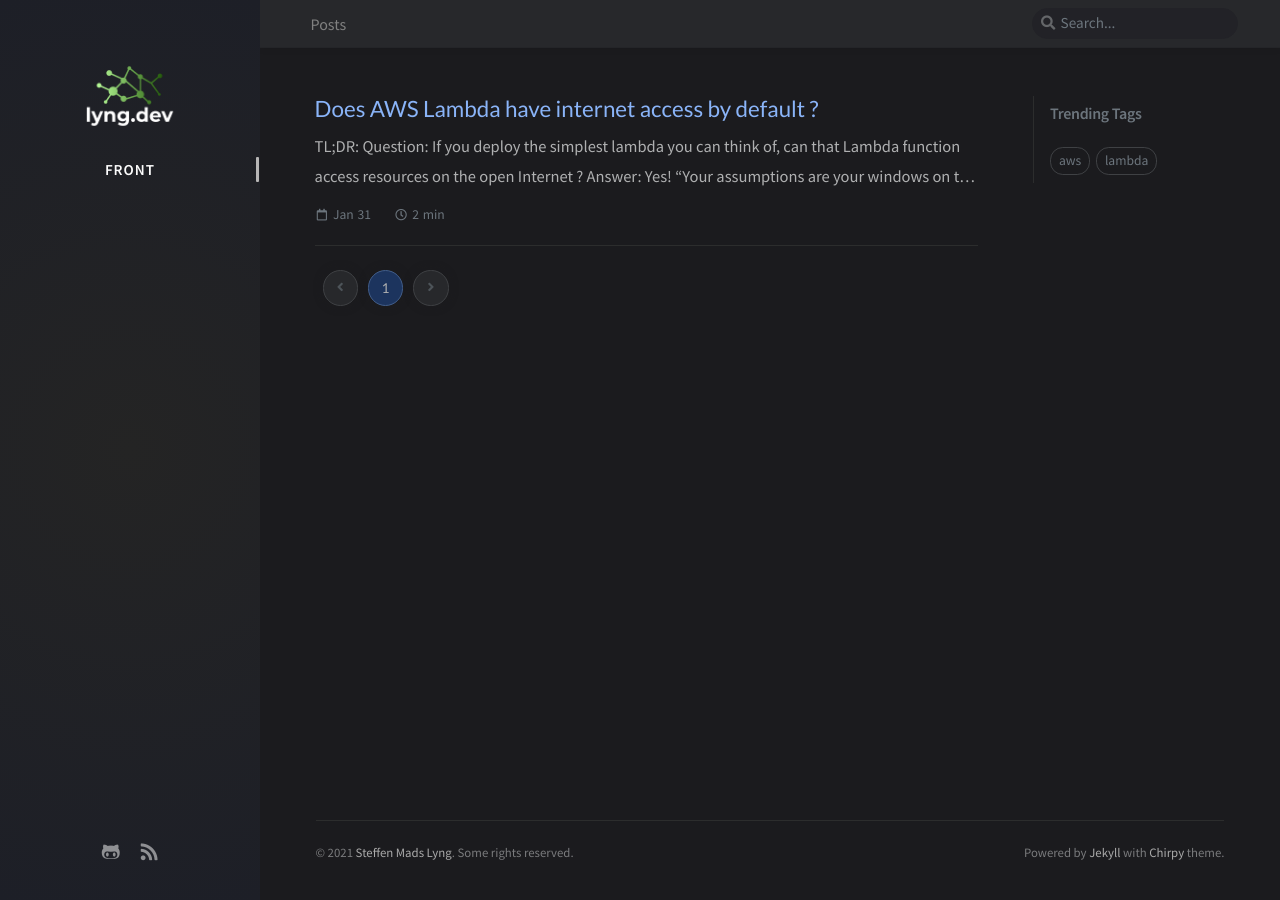
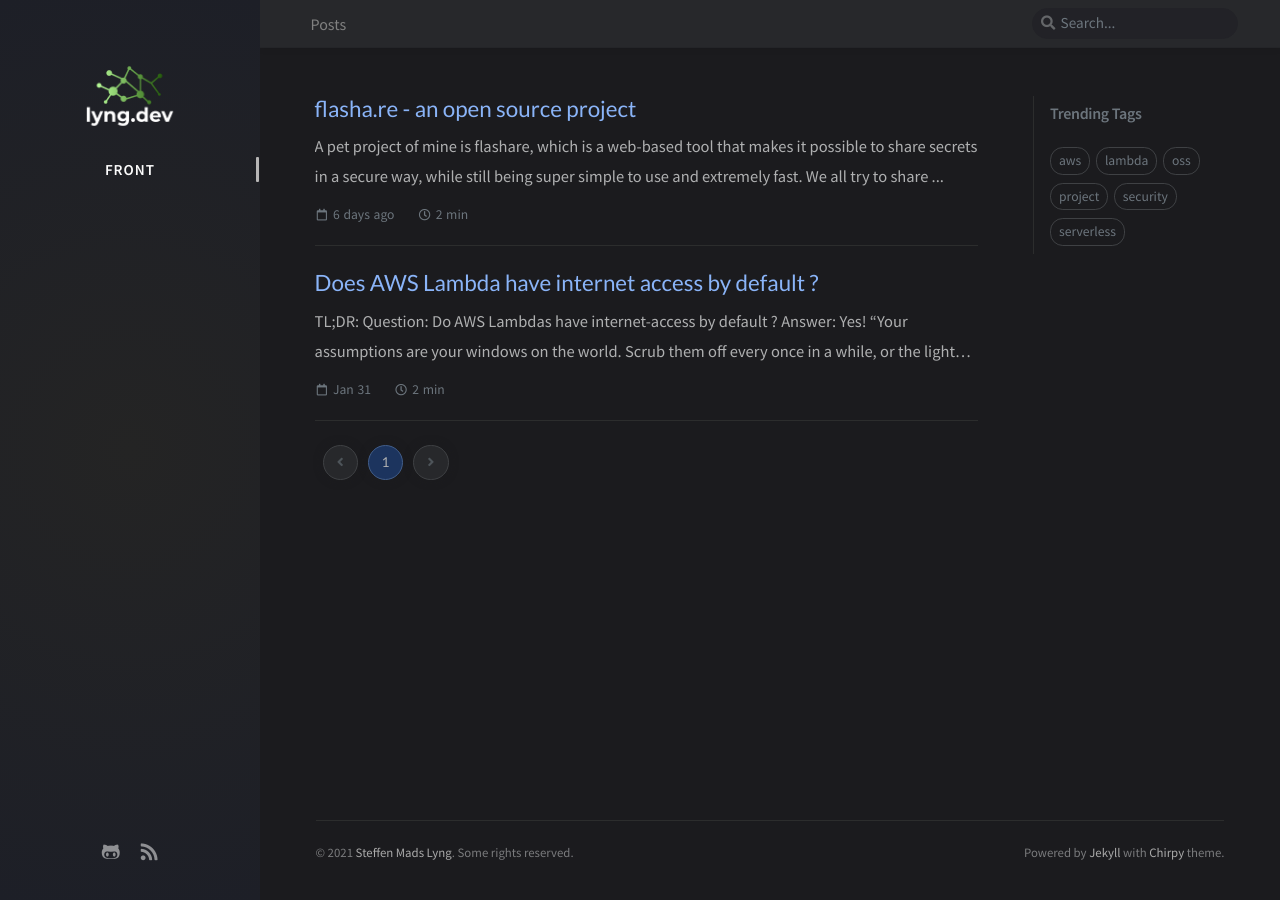
Before and after one commit to lyng-dev/lyng-dev.github.io, a Jekyll site: the page built from index.html, in a window 1280 px wide. Built offline with Jekyll 4.4.1, drawn with Linux system fonts in a browser that asks for light colours; nearby versions of some CDN libraries; the list of posts is cut into pages by our own code; comment, search, counter and statistics services are not loaded.

Commit message:
added post on flashare

```diff
--- a/_posts/2021-01-31-aws-lambda-and-accessing-the-internet.md
+++ b/_posts/2021-01-31-aws-lambda-and-accessing-the-internet.md
@@ -1,24 +1,24 @@
 ---
 title: Does AWS Lambda have internet access by default ?
 date: 2021-01-31 19:47:02 +0100
-categories: [Amazon Webservice, Networking]
-tags: [aws, lambda]
+categories: [Amazon Webservices, Networking, Serverless]
+tags: [aws, lambda, serverless]
 ---
 
 **TL;DR:**
-*Question*: If you deploy the simplest lambda you can think of, can that Lambda function access resources on the open Internet ?
-*Answer*: Yes!
+_Question_: Do AWS Lambdas have internet-access by default ?
+_Answer_: Yes!
 
 ---
 
->“Your assumptions are your windows on the world. Scrub them off every once in a while, or the light won't come in.”
-― Isaac Asimov
+> “Your assumptions are your windows on the world. Scrub them off every once in a while, or the light won't come in.”
+> ― Isaac Asimov
 
 The past few weeks I have been working on a small serverless application consisting of a few lambdas, some SQS and a few bits and bobs to string together an ETL-like construct for enriching some models.
 
 One of the lambda functions needed to go retrieve some data from a few external APIs, enrich the data-model, and pass it on to the next SQS queue.
 
-I thought, *"Right, so I know that for the Lambda to gain internet access, I need to attach it to a VPC, thereby giving it internet access."*.
+I thought, _"Right, so I know that for the Lambda to gain internet access, I need to attach it to a VPC, thereby giving it internet access."_.
 
 When I started implementing the infrastructure, I knew from the past month that I had attached another lambda to a VPC, and done something similar. But this time, I was attaching to a different VPC, and it wasn't working.
 
@@ -30,11 +30,12 @@ As it turned out, this was not entirely true to begin with. And to compound matt
 
 What is true, on the other hand, is that you CAN attach an AWS Lambda function to a VPC, let it both be able to access internal resources of that VPC, and it is also possible for an lambda function to have internet access from inside a VPC. But in my case, the VPC was not yet in a state where all the necessary infrastructure was in place (unlike the VPC I had used the previous week).
 
-I found out during the weekend, when I decided to do some more research, and better understand AWS Lambda. Something had to be wrong with my assumption. And it wasn't more than 35 minutes into reading documentation, that I stumbled upon the answer:
+During the weekend I decided to do some research about AWS Lambda - something had to be wrong about my assumption that lambdas needs to be attached to your own VPC to have internet access. And it turned out:
 
-**By default, Lambda runs your functions in a secure VPC with access to AWS services and the internet. Lambda owns this VPC, which isn't connected to your account's default VPC. When you connect a function to a VPC in your account, the function can't access the internet unless your VPC provides access.**
+> **By default, Lambda runs your functions in a secure VPC with access to AWS services and the internet. Lambda owns this VPC, which isn't connected to your account's default VPC. When you connect a function to a VPC in your account, the function can't access the internet unless your VPC provides access.**
 
-*FACEPALM*
+_*FACEPALM*_
 
 Read more here:
+
 - https://docs.aws.amazon.com/lambda/latest/dg/configuration-vpc.html#vpc-internet
--- /dev/null
+++ b/_posts/2021-08-12-share-secrets-flashare.md
@@ -0,0 +1,20 @@
+---
+title: "flasha.re - an open source project"
+date: 2021-08-12 21:23:11 +0100
+categories: [Open Source, Security, Project]
+tags: [oss, project, security]
+---
+
+A pet project of mine is flashare, which is a web-based tool that makes it possible to share secrets in a secure way, while still being super simple to use and extremely fast.
+
+We all try to share secrets in a safe way, because sometimes there is just no other practical way than to send the secret in the open. So we device ways to make it difficult for an attacker to somehow get that secret. For instance you might split the username and the password in two separate messages, and even send them over distinct communication channels. Though this helps alot, it's not really safe, because the information is stored both on your system, and on the recepients system, as well as on the cloud providers system, if you use, say, Microsoft Outlook, or Slack.
+
+To solve this problem, [onetimesecret.com](https://onetimesecret.com), among others came up with a way to store your password in their system, and then you get a one-time URL to access it. And once accessed it would automatically be deleted. This is definitely better than just sending it in Email or IM. But it's not really secure. The secret is actually being sent to the server in a readable form. Albeit over a secure connection, but the system storing the secret could be compromised, and secondly, you're open to MITM-attacks for the duration the secret link exists and is not accessed by the expected person.
+
+Wouldn't it be better if the secret was never sent in a readable form to the server?
+
+That's what flasha.re makes possible, for now just with text. You can enter a secret, have it encrypted directly in the browser, with a randomly generated password, which is never passed to the server. It then generates a Secret-url similar to: https://flasha.re/secret/someKey#randomPassword - Why is this more secure ?
+
+It just so happens that the URL Fragment is not sent by the browser to the server. So when we share this secret-link, and the recipient opens the secret-url, their browser will not send the randomPassword to the server. This greatly reduces the risk of MITM attacks, which is an inherent risk associated with other secret-sharing solutions.
+
+Additionally, I've made it possible to use an additional custom password, so you can further decrease the risk getting your information stolen. Ofcourse you should still practice good information hygiene, such as not writing where user credentials belong, etc.
```
Also changed, not shown: README.md.
